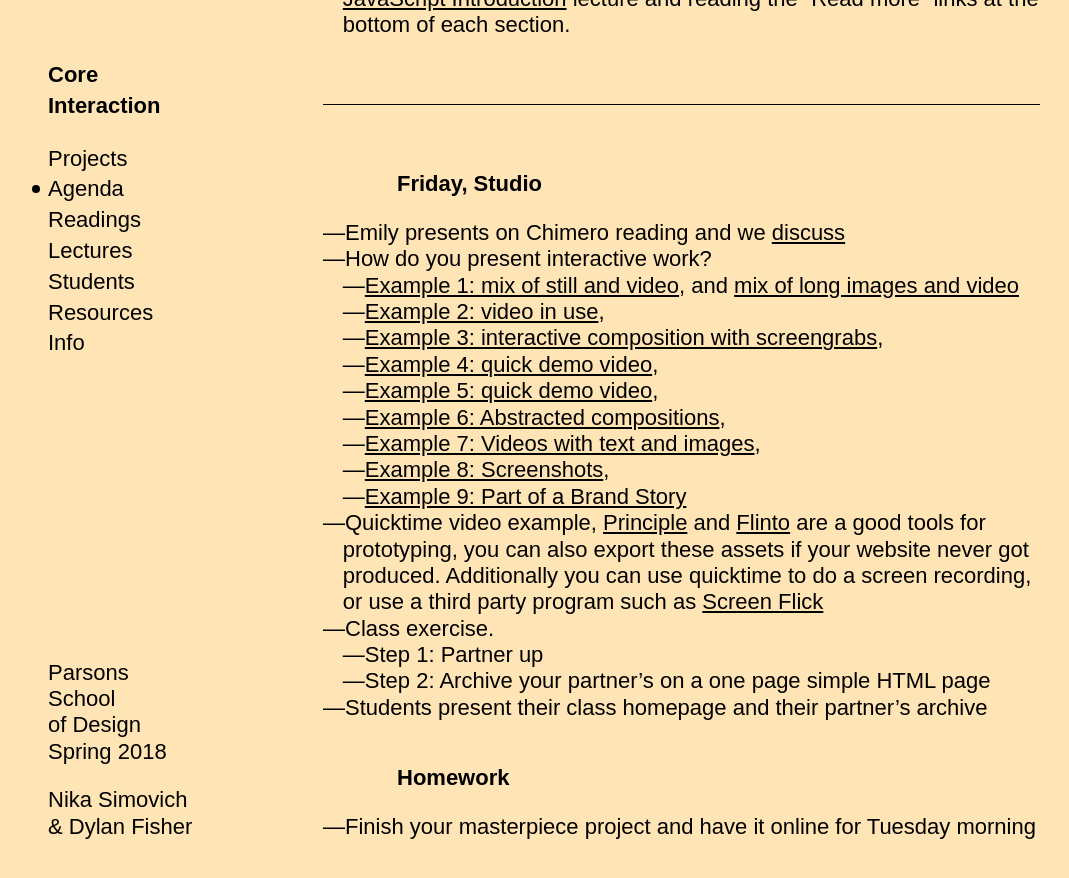
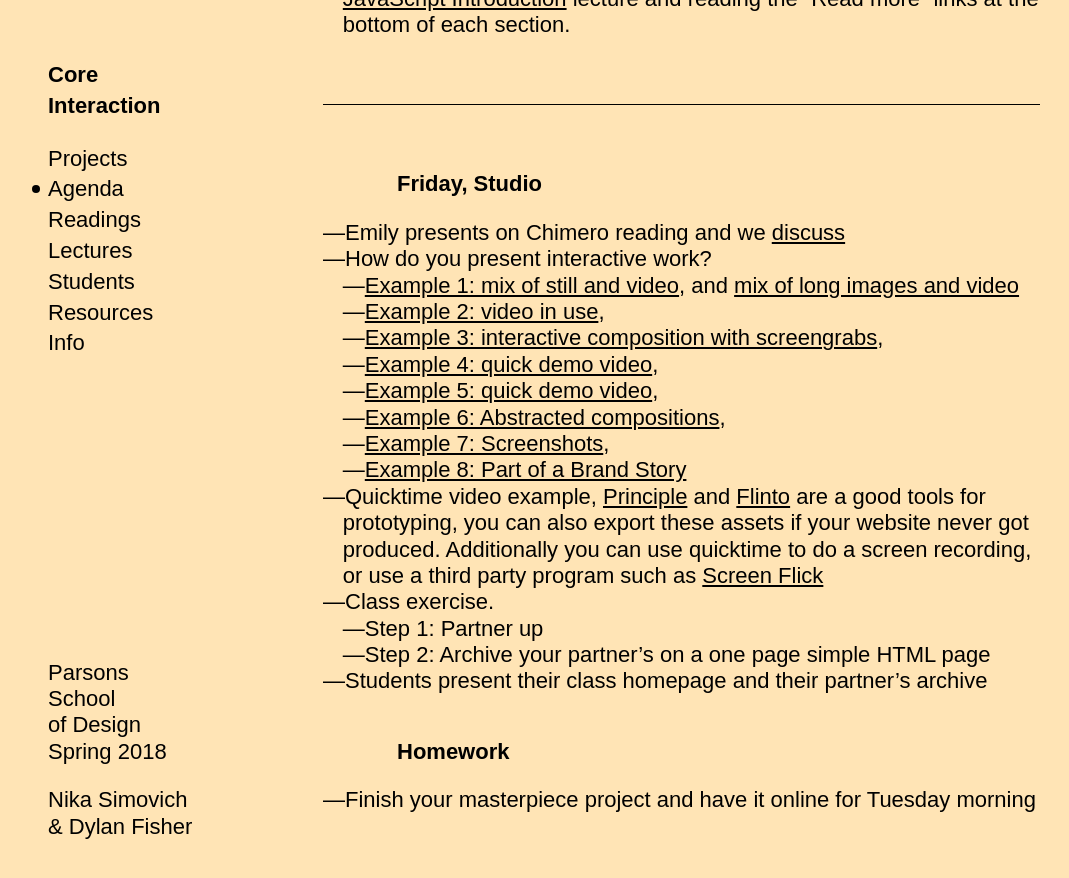
Before and after one commit to dylanfisher/ci18, a Jekyll site: the page built from _agendas/week-11.md, in a window 1280 px wide and 900 px high, scrolled down 1476 px. Shown: the top 878 px of the window, without its empty margins (12-1081 px from the left). Built offline with Jekyll 4.4.1, drawn with Linux system fonts in a browser that asks for light colours; some web fonts are replaced.

Commit message:
Remove broken link

```diff
--- a/_agendas/week-11.md
+++ b/_agendas/week-11.md
@@ -49,9 +49,8 @@ Divide into groups of 3 or 4. Create a new HTML file and create a link to a main
   - [Example 4: quick demo video](https://www.roandcostudio.com/#3),
   - [Example 5: quick demo video](http://www.andrewherzog.com/index.html),
   - [Example 6: Abstracted compositions](http://allanyu.nyc/),
-  - [Example 7: Videos with text and images](http://2017.matthewboblet.com/),
-  - [Example 8: Screenshots](http://www.projectprojects.com/projects/types/web),
-  - [Example 9: Part of a Brand Story](http://www.projectprojects.com/projects/types/web)
+  - [Example 7: Screenshots](http://www.projectprojects.com/projects/types/web),
+  - [Example 8: Part of a Brand Story](http://www.projectprojects.com/projects/types/web)
 - Quicktime video example, [Principle](http://principleformac.com/) and [Flinto](https://www.flinto.com/) are a good tools for prototyping, you can also export these assets if your website never got produced. Additionally you can use quicktime to do a screen recording, or use a third party program such as [Screen Flick](https://www.araelium.com/screenflick)
 - Class exercise.
   - Step 1: Partner up
```
